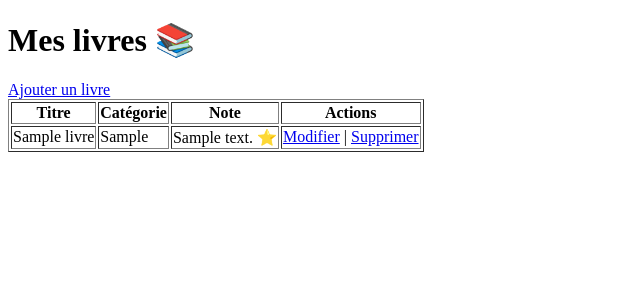
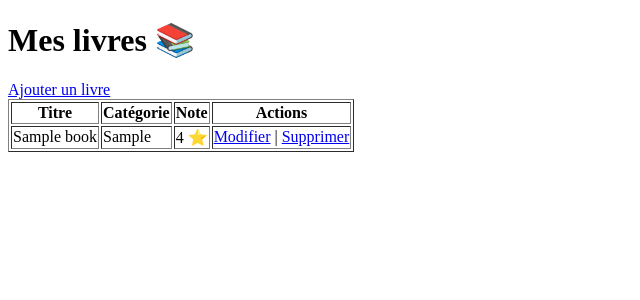
Before and after one commit to mina-dev7/book-management, a PHP site: page / in a window 1280 px wide. Shown: the top 300 px of the page, without its empty margins (0-640 px from the left). Run offline with PHP 8.4, Linux system fonts and the light colour scheme; tables that the repository leaves empty or names only in its code hold one stand-in row (values such as "Sample post").

Commit message:
Adapted index.php to match 'books' table structure

```diff
--- a/index.php
+++ b/index.php
@@ -1,8 +1,8 @@
 <?php
 require 'config/db.php';
 
-$stmt = $pdo->query("SELECT * FROM livres");
-$livres = $stmt->fetchAll(PDO::FETCH_ASSOC);
+$stmt = $pdo->query("SELECT * FROM books");
+$books = $stmt->fetchAll(PDO::FETCH_ASSOC);
 ?>
 
 <!DOCTYPE html>
@@ -22,14 +22,14 @@ $livres = $stmt->fetchAll(PDO::FETCH_ASSOC);
             <th>Note</th>
             <th>Actions</th>
         </tr>
-        <?php foreach ($livres as $livre): ?>
+        <?php foreach ($books as $book): ?>
         <tr>
-            <td><?= htmlspecialchars($livre['titre']) ?></td>
-            <td><?= htmlspecialchars($livre['categorie']) ?></td>
-            <td><?= $livre['note'] ?> ⭐</td>
+            <td><?= htmlspecialchars($book['title']) ?></td>
+            <td><?= htmlspecialchars($book['category']) ?></td>
+            <td><?= $book['rating'] ?> ⭐</td>
             <td>
-                <a href="edit.php?id=<?= $livre['id'] ?>">Modifier</a> |
-                <a href="delete.php?id=<?= $livre['id'] ?>" onclick="return confirm('Supprimer ce livre ?')">Supprimer</a>
+                <a href="edit.php?id=<?= $book['id'] ?>">Modifier</a> |
+                <a href="delete.php?id=<?= $book['id'] ?>" onclick="return confirm('Supprimer ce livre ?')">Supprimer</a>
             </td>
         </tr>
         <?php endforeach; ?>
```
